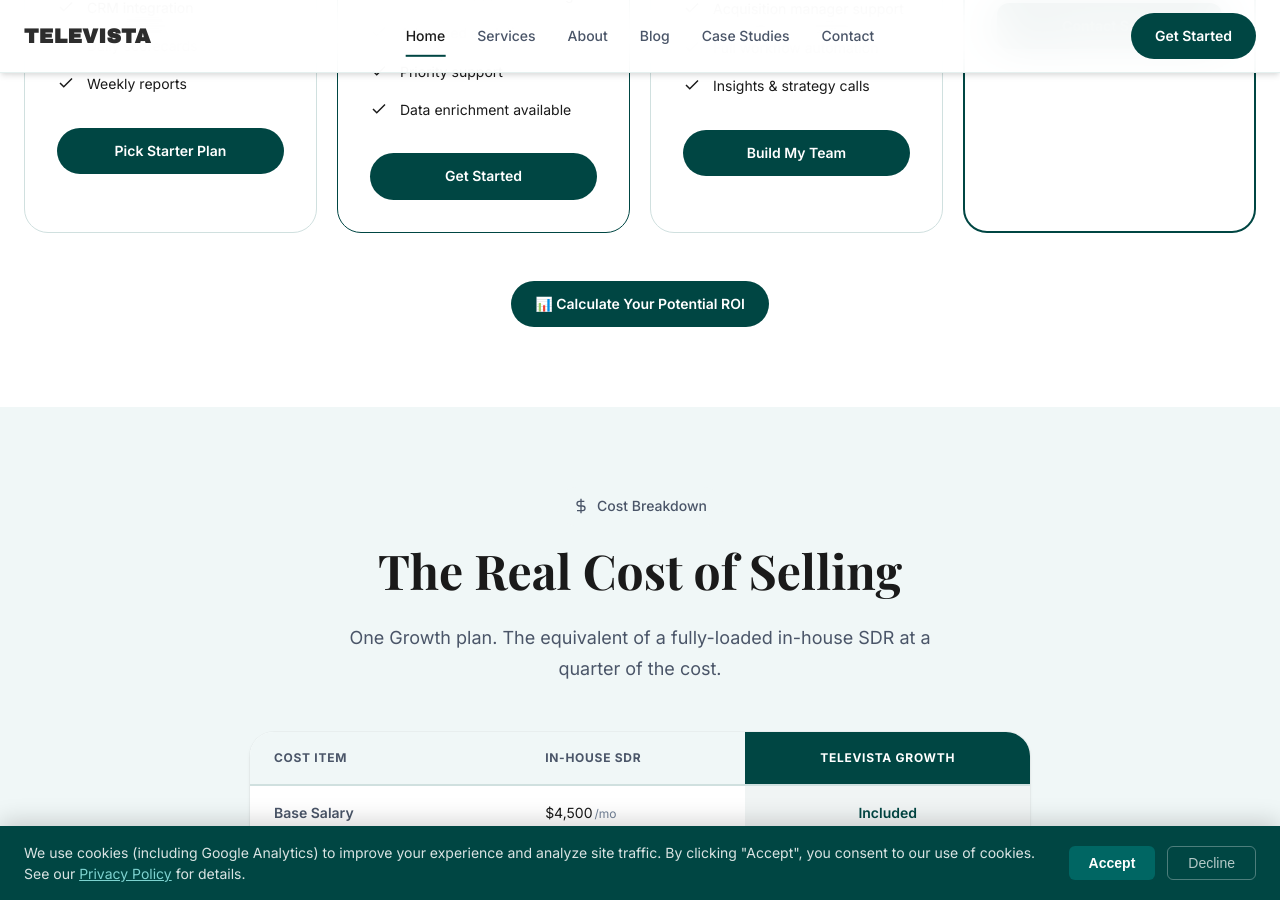
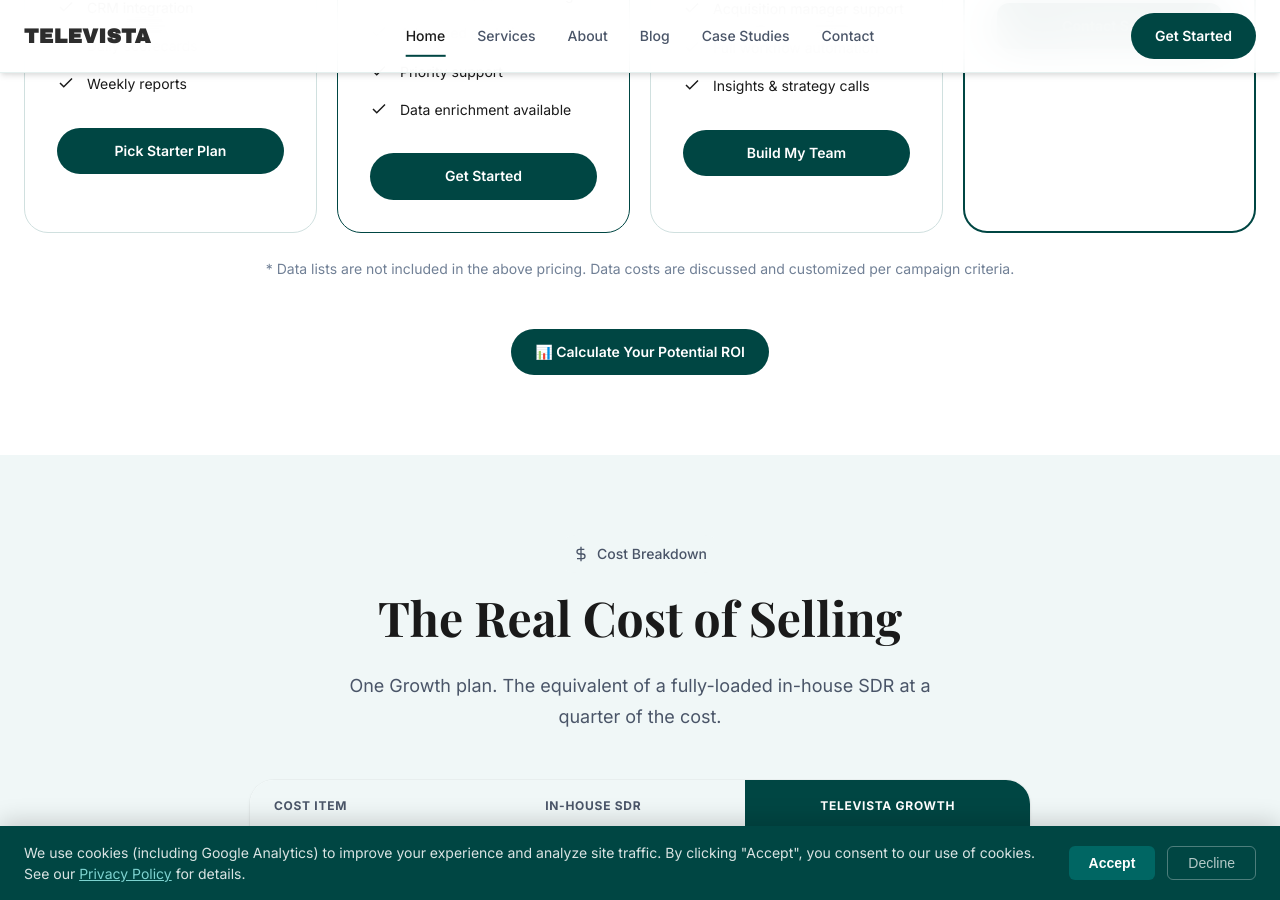
Before and after one commit to amer676/Televista, a Jekyll site: the page index.html, which Jekyll copies as it is, in a window 1280 px wide and 900 px high, scrolled down 6966 px. Built offline with Jekyll 4.4.1, drawn with Linux system fonts in a browser that asks for light colours.

Commit message:
Remove audit report from git, add pricing data disclaimer
- Remove televista-audit-report.docx from git tracking
- Add *.docx, *.pdf, *.doc to .gitignore
- Add data disclaimer to pricing sections on index, insurance,
  home-improvement pages and blog post CTA

Co-Authored-By: Claude Sonnet 4.6 <noreply@anthropic.com>

```diff
--- a/_layouts/post.html
+++ b/_layouts/post.html
@@ -185,7 +185,7 @@
           <div style="max-width: 760px; margin: var(--space-12) auto 0; background: var(--color-bg-secondary); border-left: 4px solid var(--color-accent-primary); border-radius: 8px; padding: var(--space-8);">
             <p style="font-size: var(--text-sm); text-transform: uppercase; letter-spacing: 0.08em; color: var(--color-accent-primary); font-weight: 700; margin-bottom: var(--space-2);">Ready to put this into practice?</p>
             <h3 style="font-size: var(--text-xl); font-weight: 700; color: var(--color-text-primary); margin-bottom: var(--space-3); line-height: 1.3;">Let Televista handle the outbound calling for you</h3>
-            <p style="color: var(--color-text-secondary); margin-bottom: var(--space-6);">Our trained callers deliver 2–3 qualified appointments per day so you can focus on closing deals — not dialing. Packages from $1,250/month.</p>
+            <p style="color: var(--color-text-secondary); margin-bottom: var(--space-6);">Our trained callers deliver 2–3 qualified appointments per day so you can focus on closing deals — not dialing. Packages from $1,250/month. <em style="font-size:0.85em;opacity:0.75;">Data not included — discussed per campaign.</em></p>
             <div style="display: flex; gap: var(--space-4); flex-wrap: wrap;">
               <a href="{{ '/contact.html' | relative_url }}" class="btn btn-primary">Schedule a Free Strategy Call</a>
               <a href="{{ '/services.html' | relative_url }}" class="btn btn-secondary">See Our Services &rarr;</a>
--- a/home-improvement.html
+++ b/home-improvement.html
@@ -342,6 +342,7 @@
               <a href="contact.html" class="btn btn-primary" style="width:100%;text-align:center">Get Started</a>
             </div>
           </div>
+          <p style="text-align:center;color:var(--color-text-muted);font-size:var(--text-sm);margin-top:var(--space-6);">* Data lists are not included in the above pricing. Data costs are discussed and customized per campaign criteria.</p>
         </div>
       </section>
 
--- a/index.html
+++ b/index.html
@@ -1632,6 +1632,8 @@
             </div>
           </div>
 
+          <p style="text-align:center;color:var(--color-text-muted);font-size:var(--text-sm);margin-top:var(--space-6);">* Data lists are not included in the above pricing. Data costs are discussed and customized per campaign criteria.</p>
+
           <div class="text-center mt-8">
             <a
               href="services.html#roi-calculator"
--- a/insurance.html
+++ b/insurance.html
@@ -335,6 +335,7 @@
               <a href="contact.html" class="btn btn-primary" style="width:100%;text-align:center">Get Started</a>
             </div>
           </div>
+          <p style="text-align:center;color:var(--color-text-muted);font-size:var(--text-sm);margin-top:var(--space-6);">* Data lists are not included in the above pricing. Data costs are discussed and customized per campaign criteria.</p>
         </div>
       </section>
 
```
Also changed, not shown: 2 other files.
